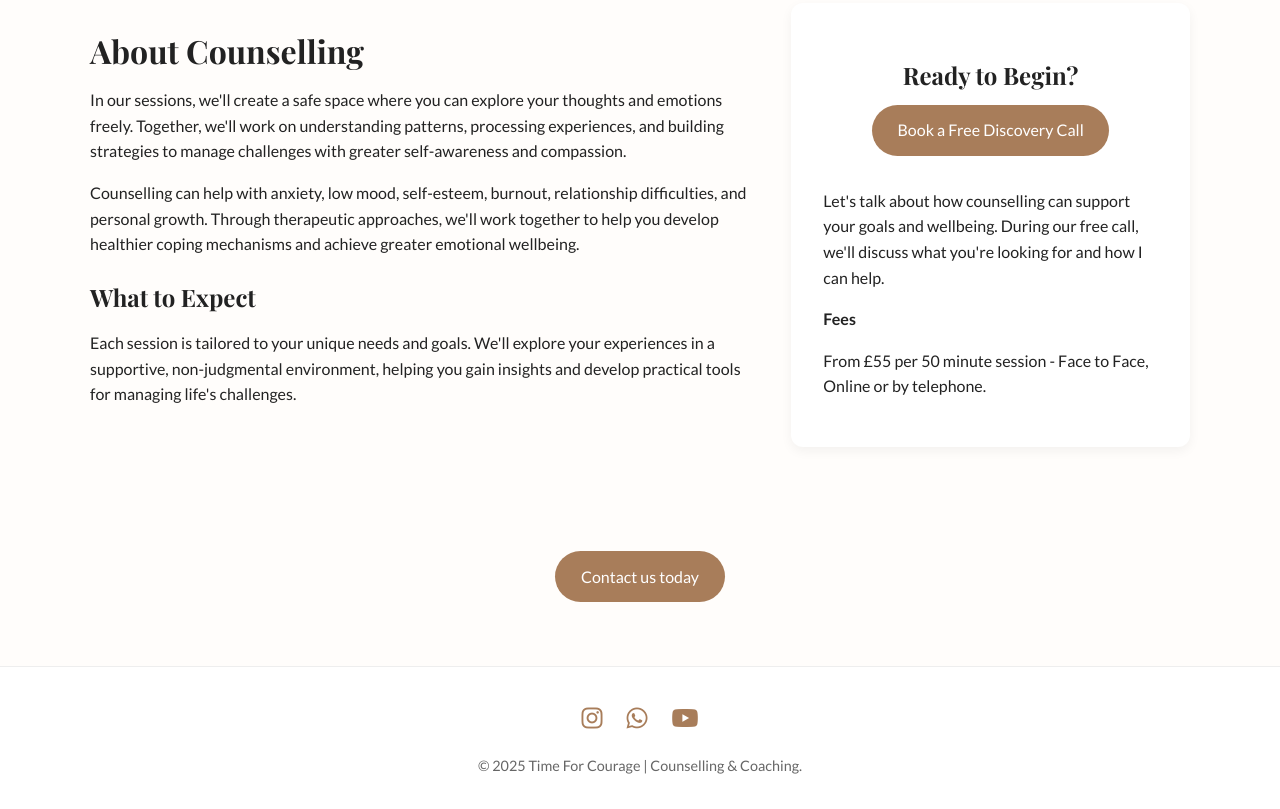
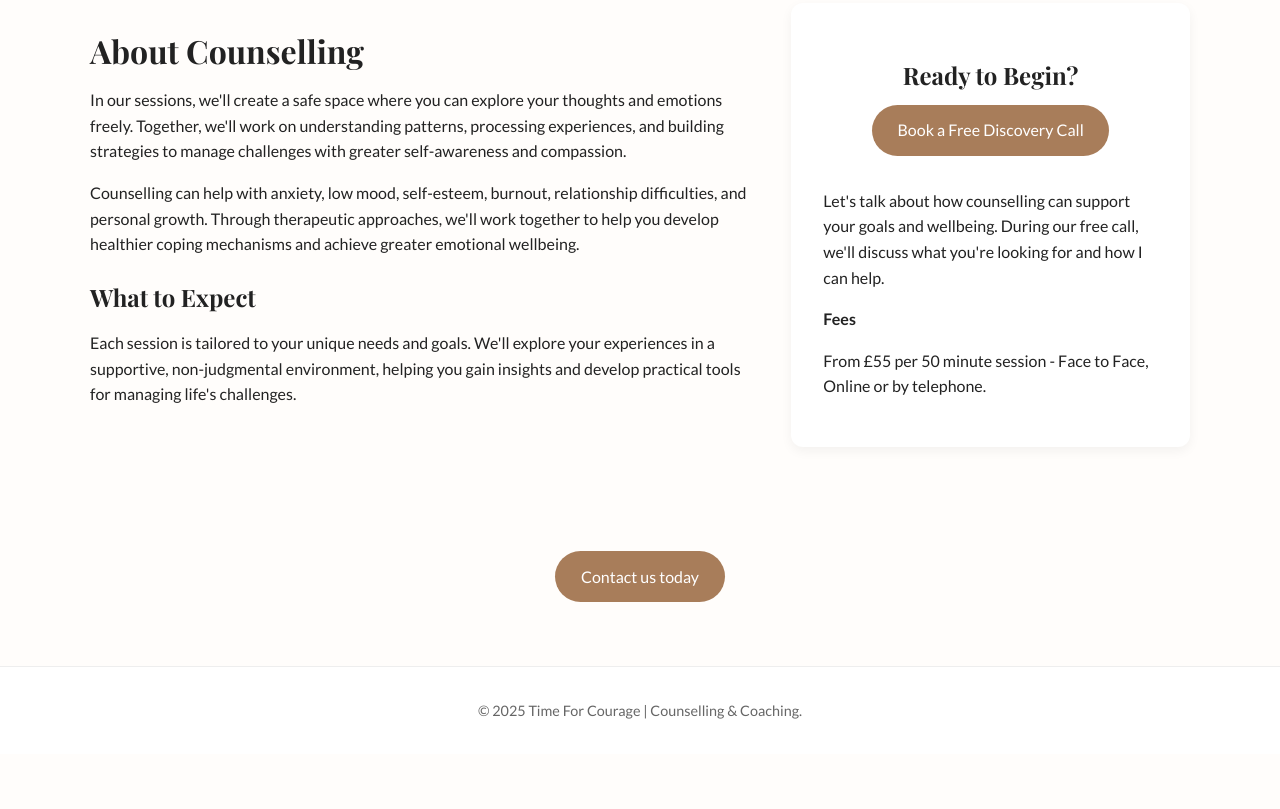
Before and after one commit to kirk-digital/timeforcourage, a plain HTML site: page counselling.html in a window 1280 px wide. Shown: the part 401-1210 px from the top of the page. After the commit the page ends 1155 px from the top, so only its background shows below. Drawn offline with nearby package versions, Linux system fonts and the light colour scheme.

Commit message:
verious changes made. Changed Hero

```diff
--- a/counselling.html
+++ b/counselling.html
@@ -73,10 +73,6 @@
     <link
       href="https://fonts.googleapis.com/css2?family=Playfair+Display:wght@500;700&family=Lato:wght@300;400;700&display=swap"
       rel="stylesheet"
-    />
-    <link
-      rel="stylesheet"
-      href="https://cdnjs.cloudflare.com/ajax/libs/font-awesome/6.5.0/css/all.min.css"
     />
     <link rel="stylesheet" href="style.css" />
   </head>
@@ -162,29 +158,6 @@
 
     <!-- Footer -->
     <footer>
-      <div class="socials">
-        <a
-          href="https://www.instagram.com/YOURUSERNAME"
-          target="_blank"
-          aria-label="Instagram"
-        >
-          <i class="fab fa-instagram"></i>
-        </a>
-        <a
-          href="https://wa.me/YOURNUMBER"
-          target="_blank"
-          aria-label="WhatsApp"
-        >
-          <i class="fab fa-whatsapp"></i>
-        </a>
-        <a
-          href="https://www.youtube.com/@YOURCHANNEL"
-          target="_blank"
-          aria-label="YouTube"
-        >
-          <i class="fab fa-youtube"></i>
-        </a>
-      </div>
       <p>&copy; 2025 Time For Courage | Counselling & Coaching.</p>
     </footer>
     <script src="script.js"></script>
```
Also changed, not shown: coaching.html (+1 -5 lines), index.html (+2 -25 lines), workshops.html (+1 -4 lines).
